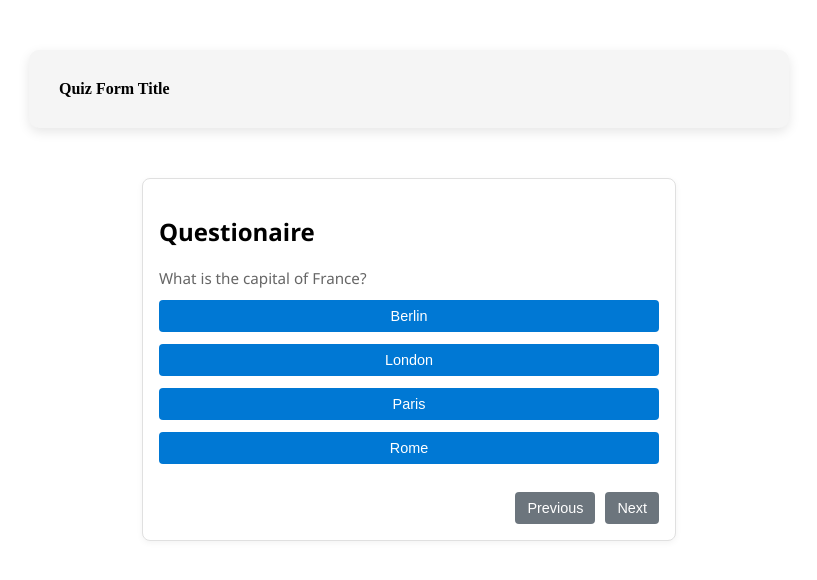
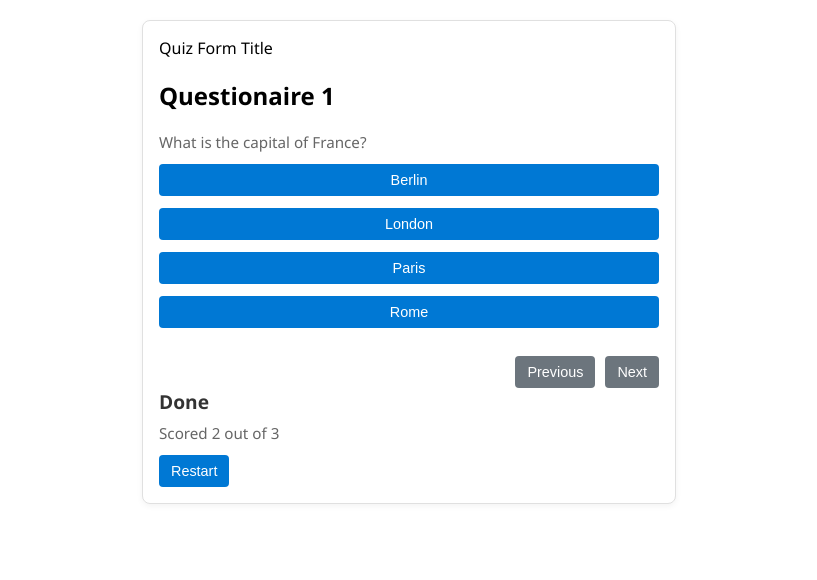
Before and after one commit to gabrielal4k/TrainingDemos, a React (Vite) app in the folder REACTBASIC/SampleThree/: page / in a window 1280 px wide. Shown: the top 580 px of the page, without its empty margins (231-1048 px from the left). Built offline with nearby package versions, Linux system fonts and the light colour scheme.

Commit message:
data result

```diff
--- a/REACTBASIC/SampleThree/src/App.jsx
+++ b/REACTBASIC/SampleThree/src/App.jsx
@@ -1,14 +1,17 @@
 
 import './App.css';
 import Quiz from './components/quiz';
-
+import GenerateResults from './components/results';
 function App() {
 
   return (
     <>
       <div >
-        <h4 className='app-container'>Quiz Form Title</h4>
+        <div className='app-container card'>Quiz Form Title
         <Quiz />
+        <GenerateResults />
+        </div>
+
       </div>
     </>
   )
--- a/REACTBASIC/SampleThree/src/components/quiz.jsx
+++ b/REACTBASIC/SampleThree/src/components/quiz.jsx
@@ -52,8 +52,8 @@ function Quiz(){
     const selectedAnswer = userAnswers[currentQuestion];
 
     return (
-    <div className="card">
-        <h2>Questionaire</h2>
+    <div className="">
+    <h2>Questionaire {currentQuestion + 1}</h2>
         <p className="question">{questionaires[currentQuestion].question}</p>
 
         {questionaires[currentQuestion].options.map((option) =>
--- /dev/null
+++ b/REACTBASIC/SampleThree/src/components/results.jsx
@@ -0,0 +1,16 @@
+
+
+function GenerateResults(){
+
+    return (
+    <div>
+        <h3>Done</h3>
+        <p>Scored 2 out of 3</p>
+        <button className="btn-primary">Restart</button>
+    </div>
+    )
+
+}
+
+
+export default GenerateResults;
```
